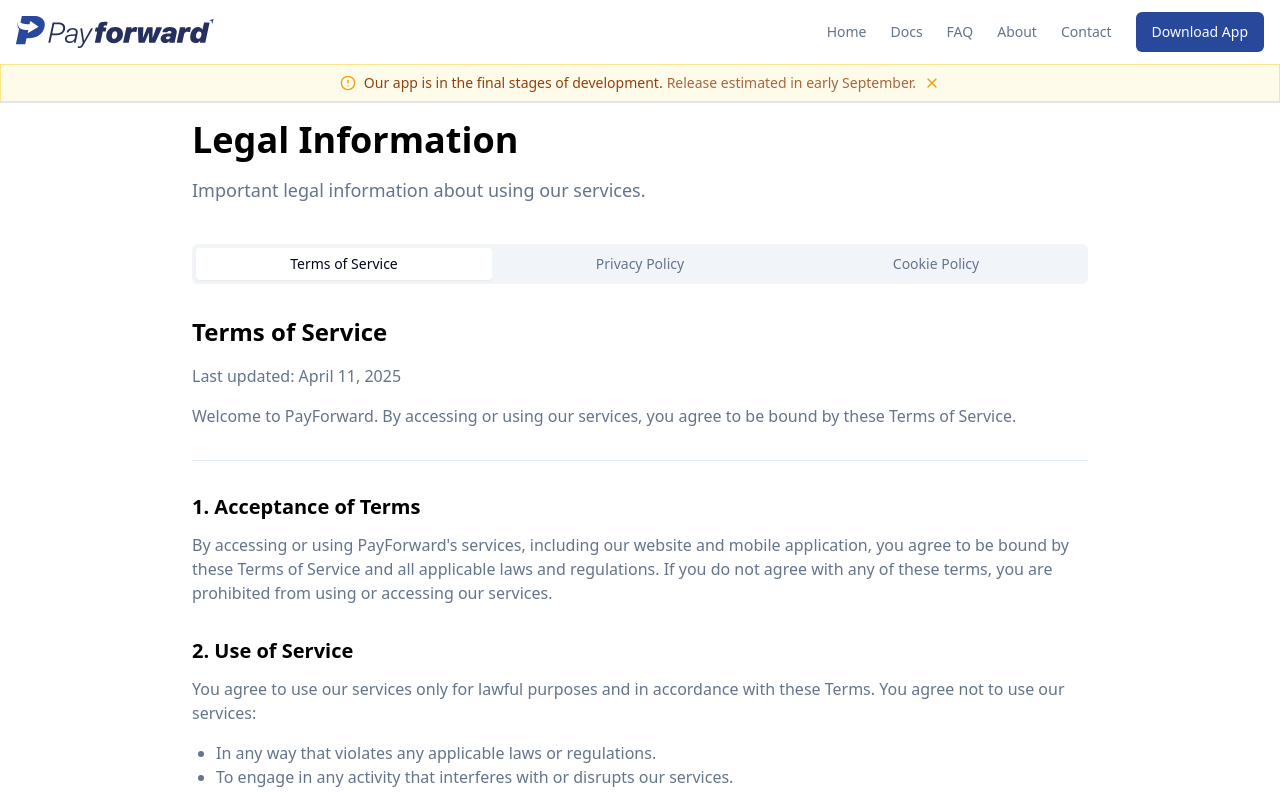
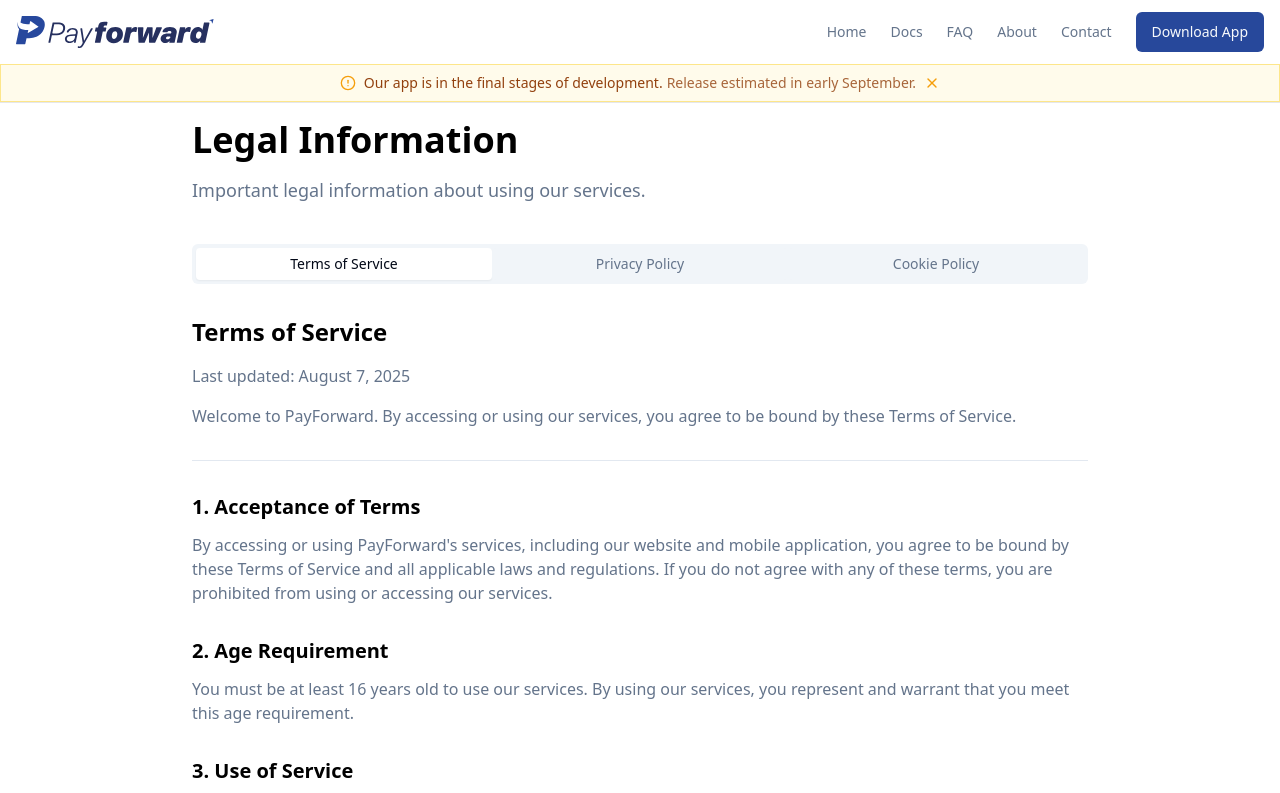
Before and after one commit to samirg1/payforward-web, a React (Vite) app: page /legal in a window 1280 px wide. Shown: the top 793 px of the page. Built offline with nearby package versions, Linux system fonts and the light colour scheme.

Commit message:
update terms to include age

```diff
--- a/src/components/legal/TermsContent.tsx
+++ b/src/components/legal/TermsContent.tsx
@@ -8,7 +8,7 @@ const TermsContent = () => {
             <div>
                 <h2 className="text-2xl font-bold mb-4">Terms of Service</h2>
                 <p className="text-muted-foreground mb-4">
-                    Last updated: April 11, 2025
+                    Last updated: August 7, 2025
                 </p>
                 <p className="text-muted-foreground mb-4">
                     Welcome to PayForward. By accessing or using our services,
--- a/src/data/termsContent.ts
+++ b/src/data/termsContent.ts
@@ -12,6 +12,11 @@ const terms: TermsContentPiece[] = [
         title: "Acceptance of Terms",
         description:
             "By accessing or using PayForward's services, including our website and mobile application, you agree to be bound by these Terms of Service and all applicable laws and regulations. If you do not agree with any of these terms, you are prohibited from using or accessing our services.",
+    },
+    {
+        title: "Age Requirement",
+        description:
+            "You must be at least 16 years old to use our services. By using our services, you represent and warrant that you meet this age requirement.",
     },
     {
         title: "Use of Service",
```
